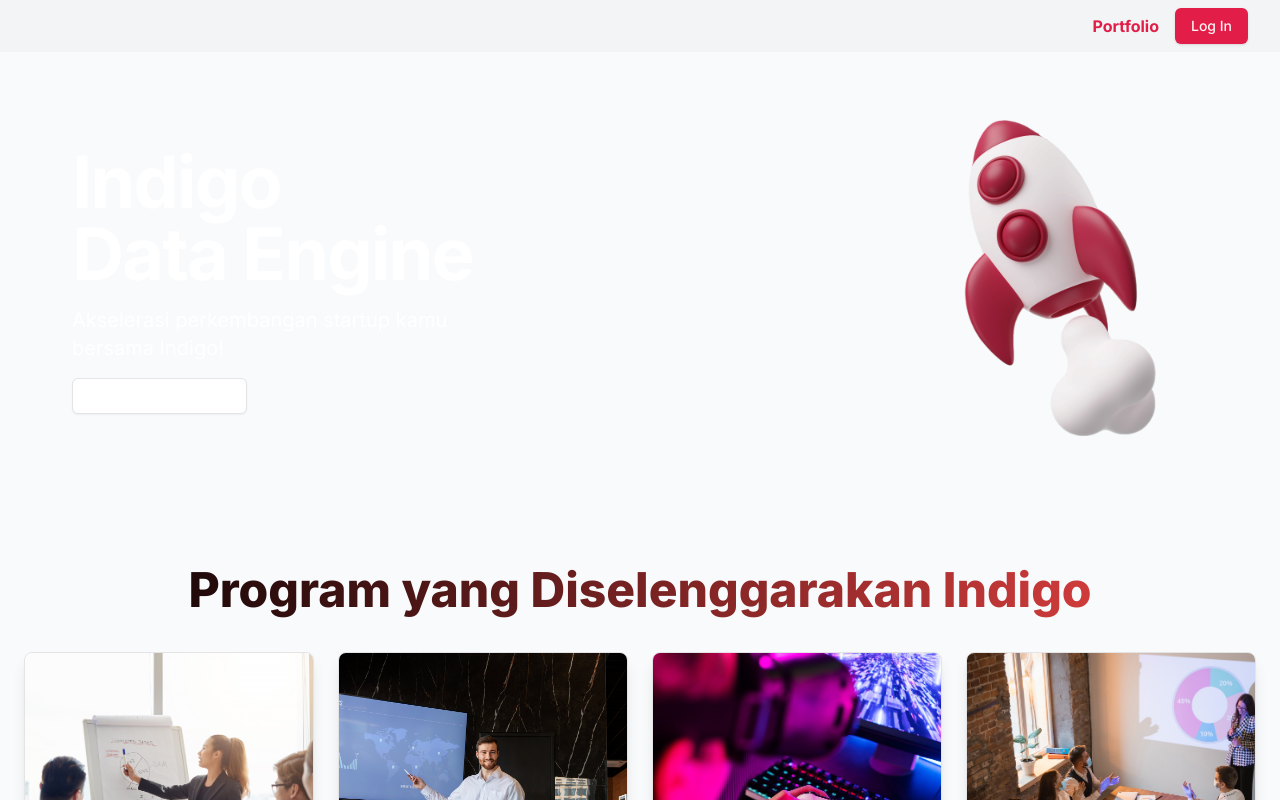
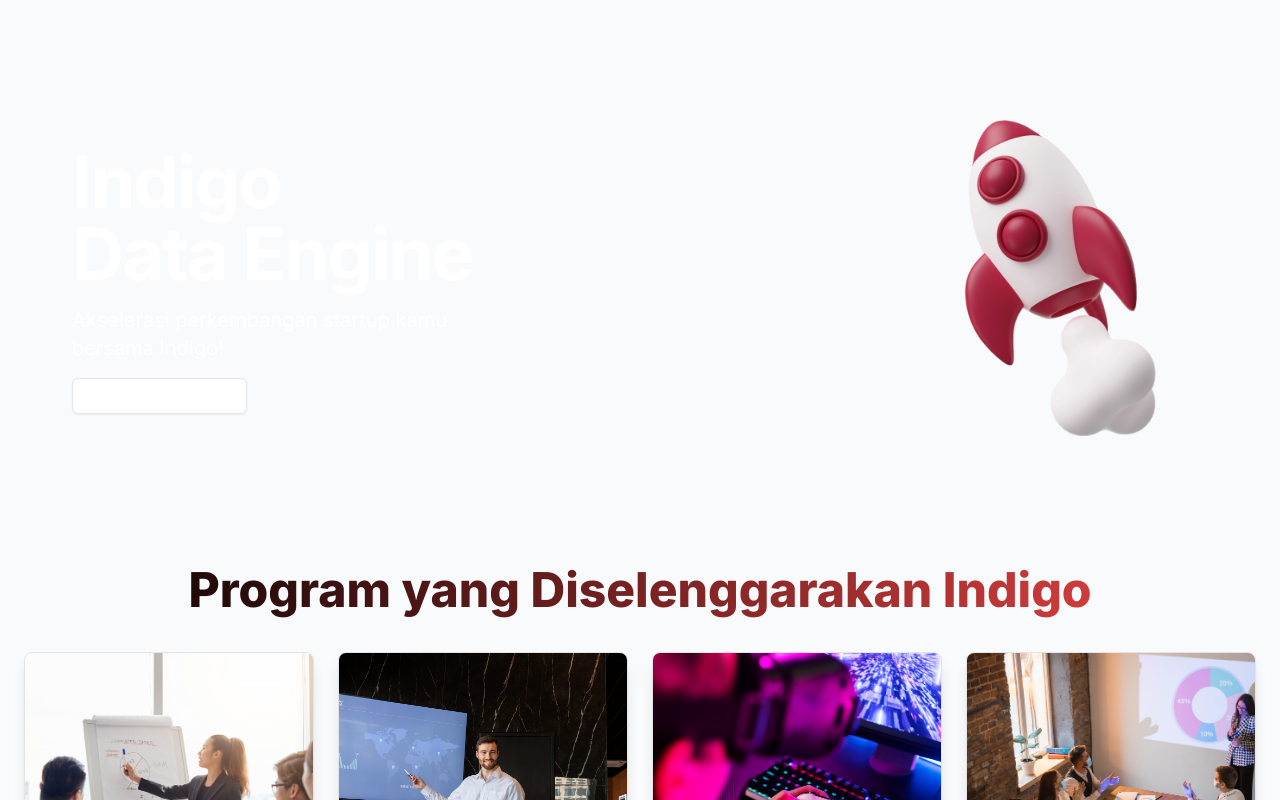
Before and after one commit to notalent2code/frontend-data-engine, a Next.js app: page / in a window 1280 px wide. Shown: the top 800 px of the page. Built offline with nearby package versions, Linux system fonts and the light colour scheme; no server answers.

Commit message:
Remove Navbar component from RootLayout.

```diff
--- a/src/app/layout.tsx
+++ b/src/app/layout.tsx
@@ -1,7 +1,6 @@
 import type { Metadata } from 'next';
 import { Inter } from 'next/font/google';
 import { cn } from '@/lib/utils';
-import Navbar from '@/components/Navbar';
 import '@/styles/globals.css';
 import Providers from '@/components/Providers';
 import { Toaster } from 'react-hot-toast';
@@ -28,10 +27,7 @@
       </head>
       <body className='min-h-screen bg-slate-50 antialiased'>
         <div className='mx-auto h-full'>
-          <Providers>
-            <Navbar />
-            {children}
-          </Providers>
+          <Providers>{children}</Providers>
           <Toaster />
         </div>
       </body>
```
